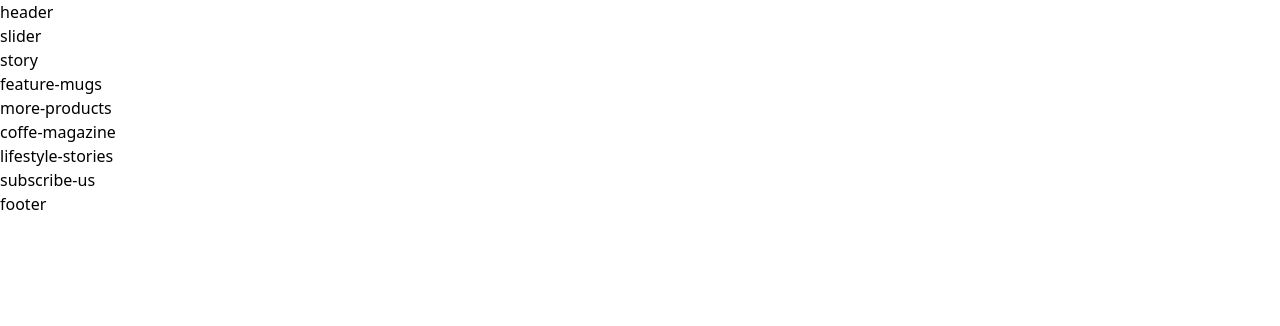
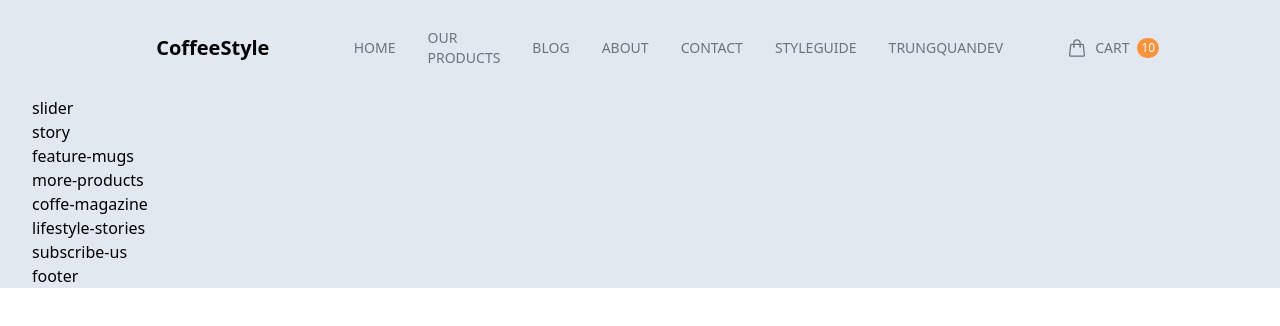
Before and after one commit to nguyenthevinh279/tailwindcss, a website: page public/index.html in a window 1280 px wide. Drawn offline with Linux system fonts and the light colour scheme.

Commit message:
Add header

```diff
--- a/public/index.html
+++ b/public/index.html
@@ -6,14 +6,57 @@
     <meta http-equiv="X-UA-Compatible" content="IE=edge">
     <meta name="viewport" content="width=device-width, initial-scale=1.0">
     <title>Document</title>
-    <link href="./output.css" rel="stylesheet">
+    <link href="./output.css" type="text/css" rel="stylesheet">
 </head>
 
 <body>
     <div id="root">
-        <div class="content-wrapper">
-            <header>
-                header
+        <div class="content-wrapper max-w-screen-2xl text-base mx-auto px-8 bg-slate-200">
+            <header class="py-6 mx-10">
+                <nav class="flex flex-row justify-between items-center">
+                    <div class="logo basis-2/6 text-center text-xl font-semibold cursor-pointer">CoffeeStyle</div>
+                    <ul
+                        class="basis-3/6 flex items-center justify-end gap-8 uppercase text-sm text-gray-500 font-medium">
+                        <li class="ct-top-menu-item">
+                            <a href="#">Home</a>
+                        </li>
+                        <li class="ct-top-menu-item">
+                            <a href="#">Our Products</a>
+                        </li>
+                        <li class="ct-top-menu-item">
+                            <a href="#">Blog</a>
+                        </li>
+                        <li class="ct-top-menu-item">
+                            <a href="#">About</a>
+                        </li>
+                        <li class="ct-top-menu-item">
+                            <a href="#">Contact</a>
+                        </li>
+                        <li class="ct-top-menu-item">
+                            <a href="#">StyleGuide</a>
+                        </li>
+                        <li class="ct-top-menu-item">
+                            <a href="https://Trungquandev.com">Trungquandev</a>
+                        </li>
+
+                    </ul>
+                    <ul
+                        class="basis-1/6 flex justify-start items-center ml-16 uppercase text-sm text-gray-500 font-medium">
+                        <li>
+                            <a href="#" class="flex items-center">
+                                <svg xmlns="http://www.w3.org/2000/svg" fill="none" viewBox="0 0 24 24"
+                                    stroke-width="1.5" stroke="currentColor" class="ct-icon">
+                                    <path stroke-linecap="round" stroke-linejoin="round"
+                                        d="M15.75 10.5V6a3.75 3.75 0 10-7.5 0v4.5m11.356-1.993l1.263 12c.07.665-.45 1.243-1.119 1.243H4.25a1.125 1.125 0 01-1.12-1.243l1.264-12A1.125 1.125 0 015.513 7.5h12.974c.576 0 1.059.435 1.119 1.007zM8.625 10.5a.375.375 0 11-.75 0 .375.375 0 01.75 0zm7.5 0a.375.375 0 11-.75 0 .375.375 0 01.75 0z" />
+                                </svg>
+
+                                <span class="mx-2">Cart</span>
+                                <span class="ct-badge-circle bg-orange-400 text-white">10</span>
+                            </a>
+                        </li>
+
+                    </ul>
+                </nav>
             </header>
             <main>
                 <div class="slider">
--- a/src/input.css
+++ b/src/input.css
@@ -1,3 +1,15 @@
 @tailwind base;
 @tailwind components;
 @tailwind utilities;
+
+/* ct = custom */
+.ct-top-menu-item{
+    @apply cursor-pointer py-1 hover:text-gray-800 relative after:absolute after:bottom-0 after:left-0 after:bg-light-coffee
+     after:h-0.5 after:w-0 hover:after:w-full after:transition-all after:ease-in-out after:duration-100;
+}
+.ct-icon{
+    @apply w-5 h-5 inline-block;
+}
+.ct-badge-circle{
+    @apply text-xs text-center rounded-full px-1 py-0.5;
+}
--- a/tailwind.config.js
+++ b/tailwind.config.js
@@ -2,7 +2,11 @@
 module.exports = {
   content: ["./public/**/*.{html,js}"],
   theme: {
-    extend: {},
+    extend: {
+      colors: {
+        'light-coffee': "#C89F94"
+      }
+    },
   },
   plugins: [],
 }
```
Also changed, not shown: public/output.css.
